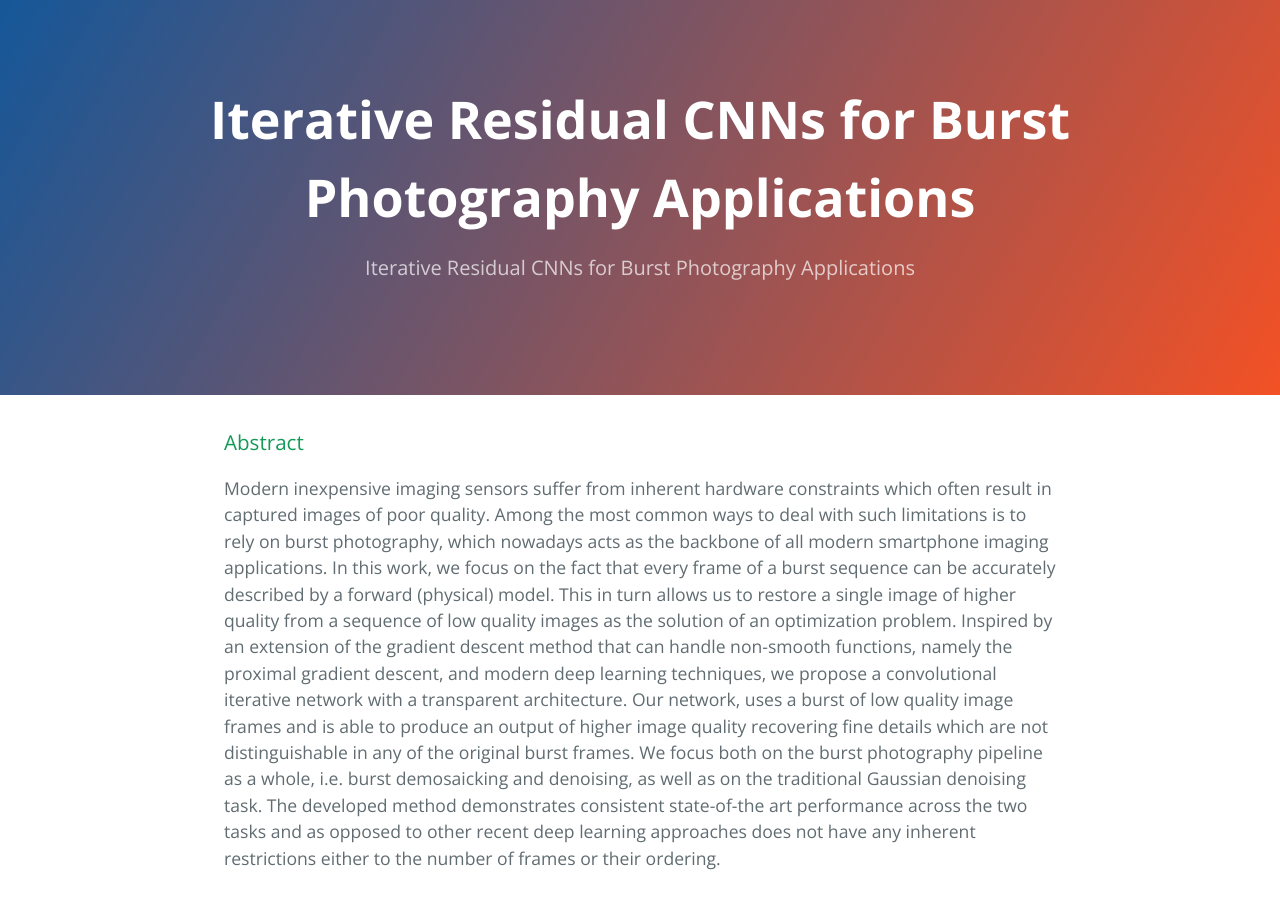
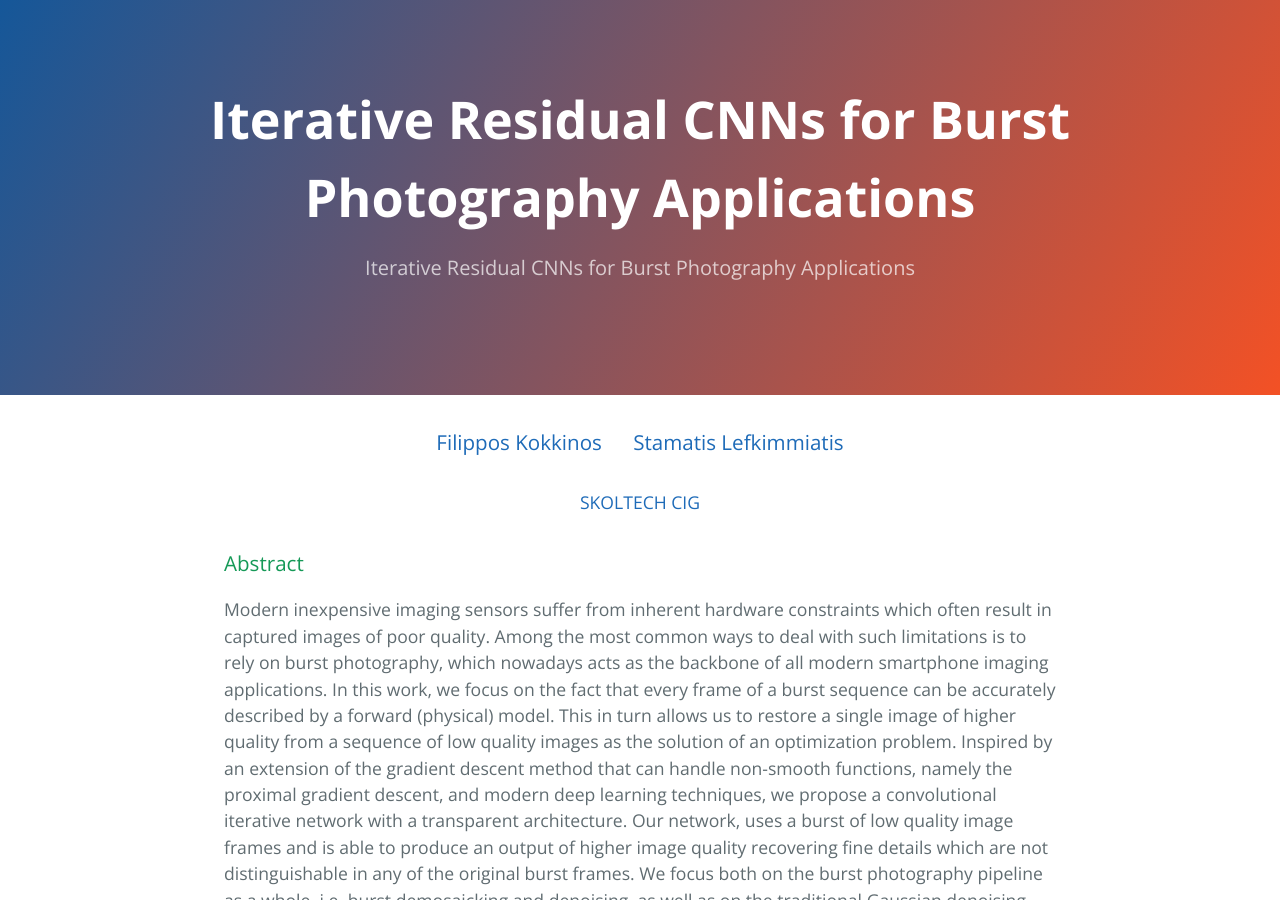
Before and after one commit to fkokkinos/deep_burst, a Jekyll site: the page built from index.md, in a window 1280 px wide and 900 px high. Built offline with Jekyll 4.4.1, drawn with Linux system fonts in a browser that asks for light colours; nearby versions of some CDN libraries; our own code applies the rules of GitHub Pages for plain Markdown files.

Commit message:
added authors and image

```diff
--- a/index.md
+++ b/index.md
@@ -1,8 +1,14 @@
 ---
 layout: default
 ---
+
+### <center> <a href="https://fkokkinos.github.io/">Filippos Kokkinos</a> &emsp; <a href="https://faculty.skoltech.ru/people/stamatioslefkimmiatis ">Stamatis Lefkimmiatis</a> </center>
+####  <center> <a href="http://cig.skoltech.ru">SKOLTECH CIG</a> </center>
+
 ### Abstract
 Modern inexpensive imaging sensors suffer from inherent hardware constraints which often result in captured images of poor quality. Among the most common ways to deal with such limitations is to rely on burst photography, which nowadays acts as the backbone of all modern smartphone imaging applications. In this work, we focus on the fact that every frame of a burst sequence can be accurately described by a forward (physical) model. This in turn allows us to restore a single image of higher quality from a sequence of low quality images as the solution of an optimization problem. Inspired by an extension of the gradient descent method that can handle non-smooth functions, namely the proximal gradient descent, and modern deep learning techniques, we propose a convolutional iterative network with a transparent architecture. Our network, uses a burst of low quality image frames and is able to produce an output of higher image quality recovering fine details which are not distinguishable in any of the original burst frames. We focus both on the burst photography pipeline as a whole, i.e. burst demosaicking and denoising, as well as on the traditional Gaussian denoising task. The developed method demonstrates consistent state-of-the art performance across the two tasks and as opposed to other recent deep learning approaches does not have any inherent restrictions either to the number of frames or their ordering.
+
+ <img src="images/real_image.jpg" class="center">
 
 ### Files
 
```
